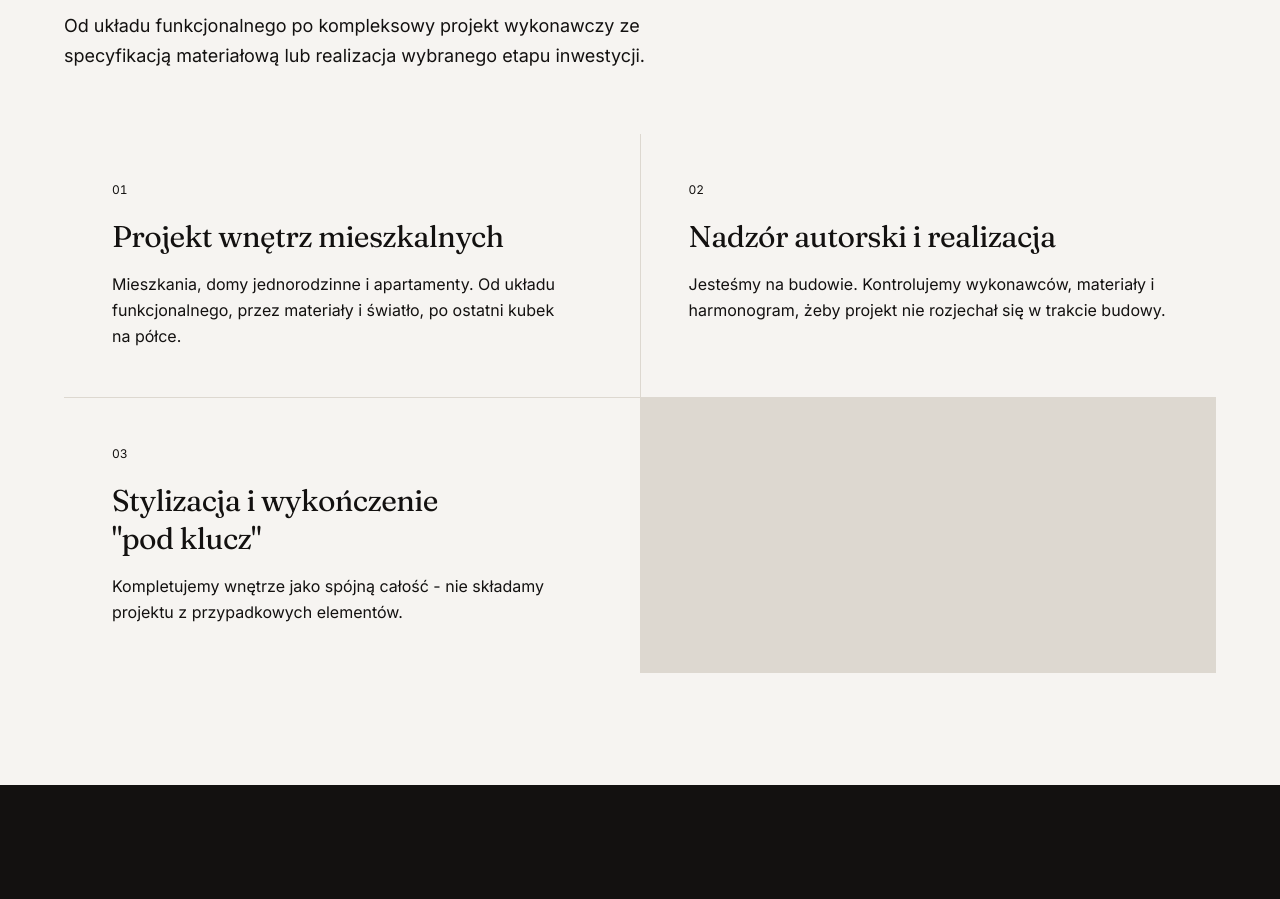
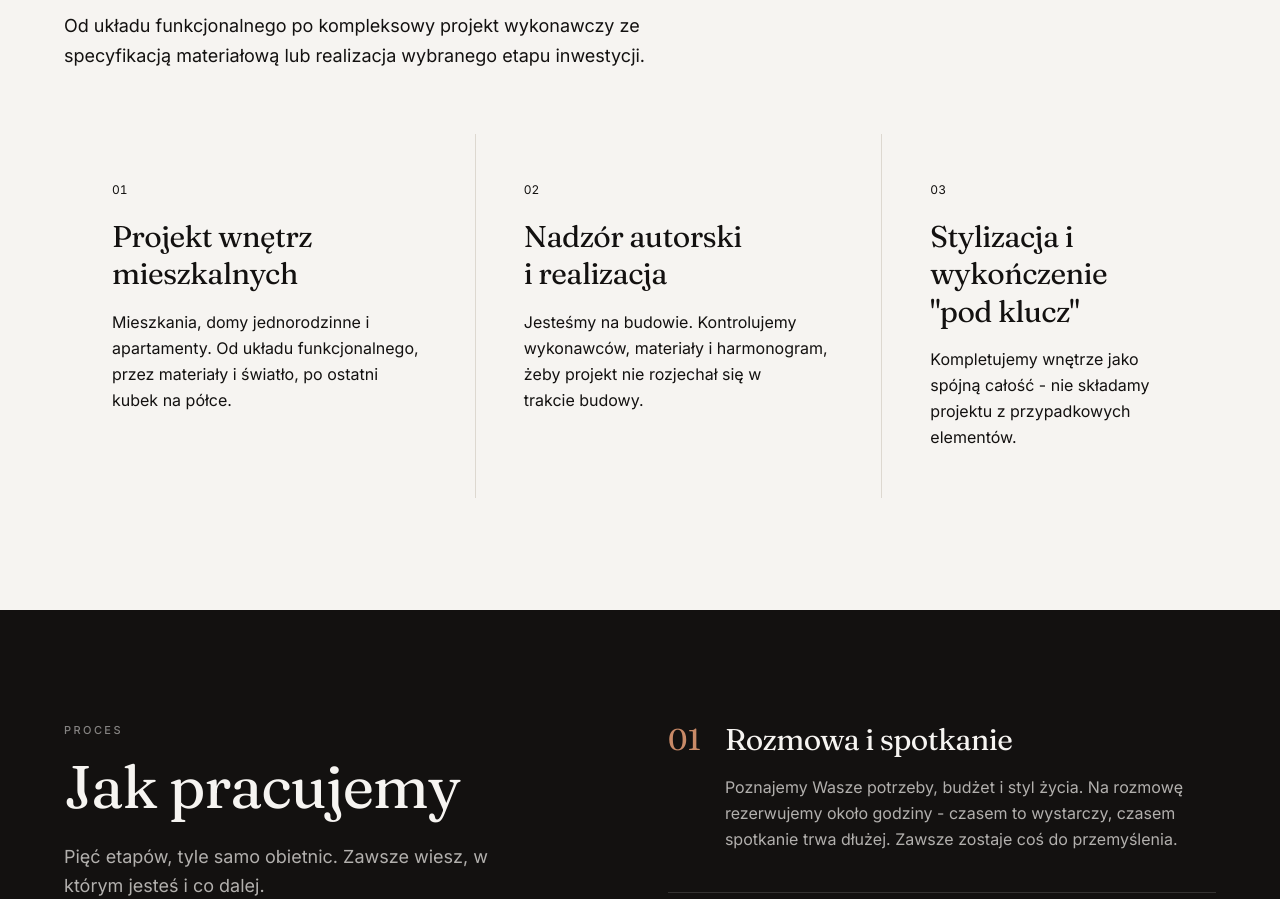
Before and after one commit to annfalcon/taka, a Next.js app: page / in a window 1280 px wide. Shown: the part 3880-4779 px from the top of the page. Built offline with nearby package versions, Linux system fonts and the light colour scheme.

Commit message:
Responsywnsc

```diff
--- a/src/app/page.tsx
+++ b/src/app/page.tsx
@@ -69,7 +69,7 @@ export default function HomePage() {
             title="Co robimy"
             intro="Od układu funkcjonalnego po kompleksowy projekt wykonawczy ze specyfikacją materiałową lub realizacja wybranego etapu inwestycji."
           />
-          <ul className="mt-16 grid gap-px bg-line sm:grid-cols-2">
+          <ul className="flex flex-col sm:flex-row mt-16 gap-px bg-line">
             {services.map((s, i) => (
               <Reveal
                 as="li"
```
